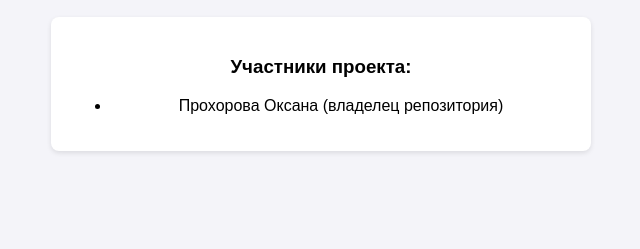
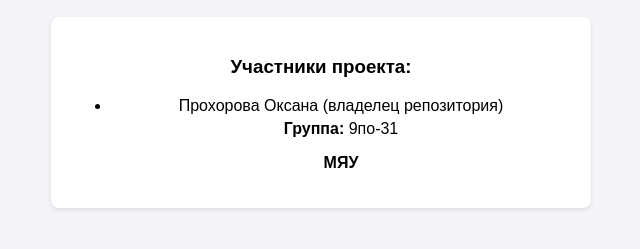
Before and after one commit to dashasimplol/team-web-project_14, a plain HTML site: page index.html in a window 1280 px wide. Shown: the part 129-378 px from the top of the page, without its empty margins (319-959 px from the left). Drawn offline with Linux system fonts and the light colour scheme.

Commit message:
Update index.html

```diff
--- a/index.html
+++ b/index.html
@@ -18,7 +18,8 @@
         <h3>Участники проекта:</h3>
         <ul>
             <li>Прохорова Оксана (владелец репозитория)</li>
-
+            <p style="margin-top: 5px;"><b>Группа:</b> 9по-31</p>
+            <p style="margin-top: 5px;"><b>МЯУ</b></p>
         </ul>
     </div>
 </body>
```
